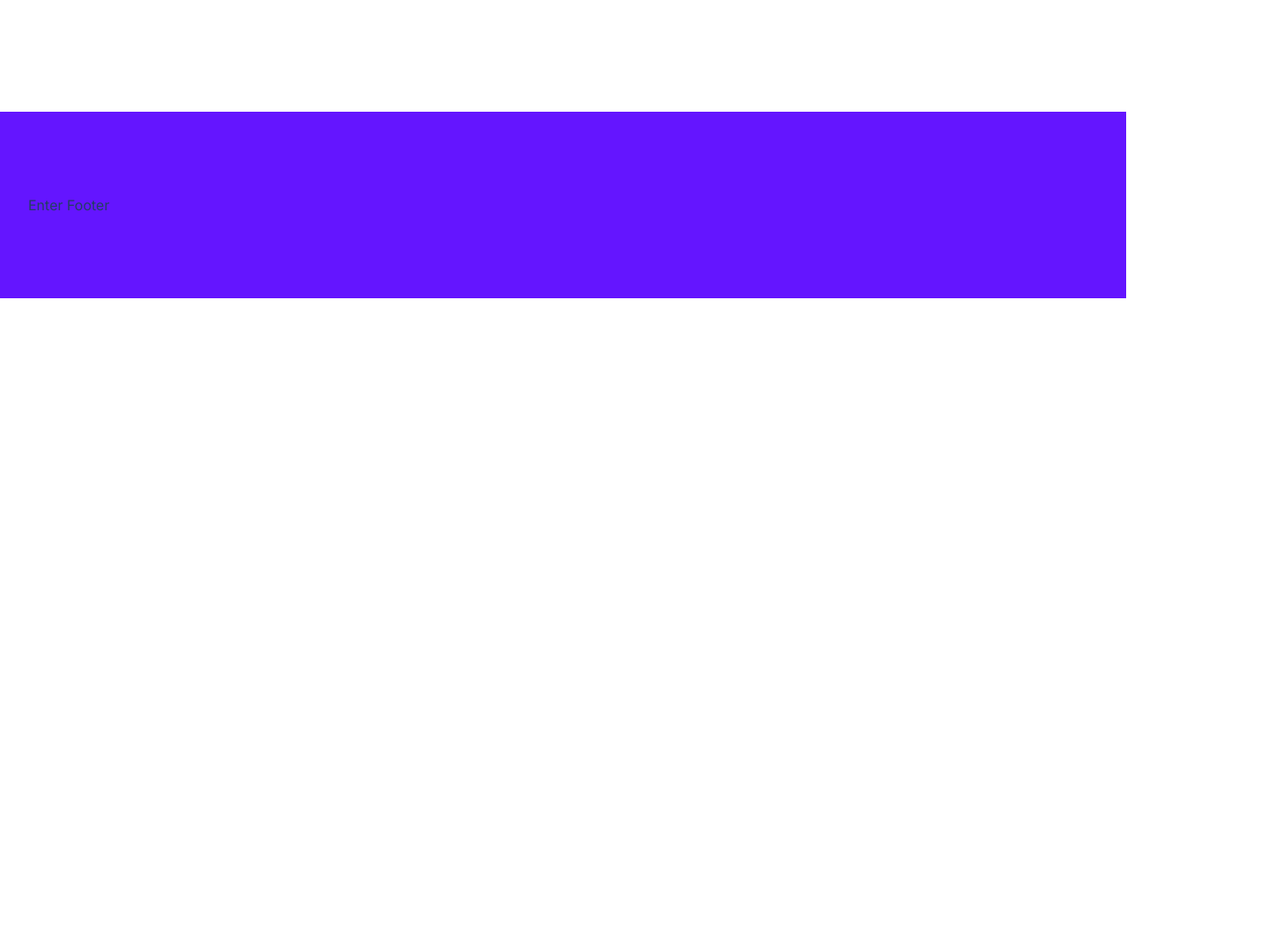
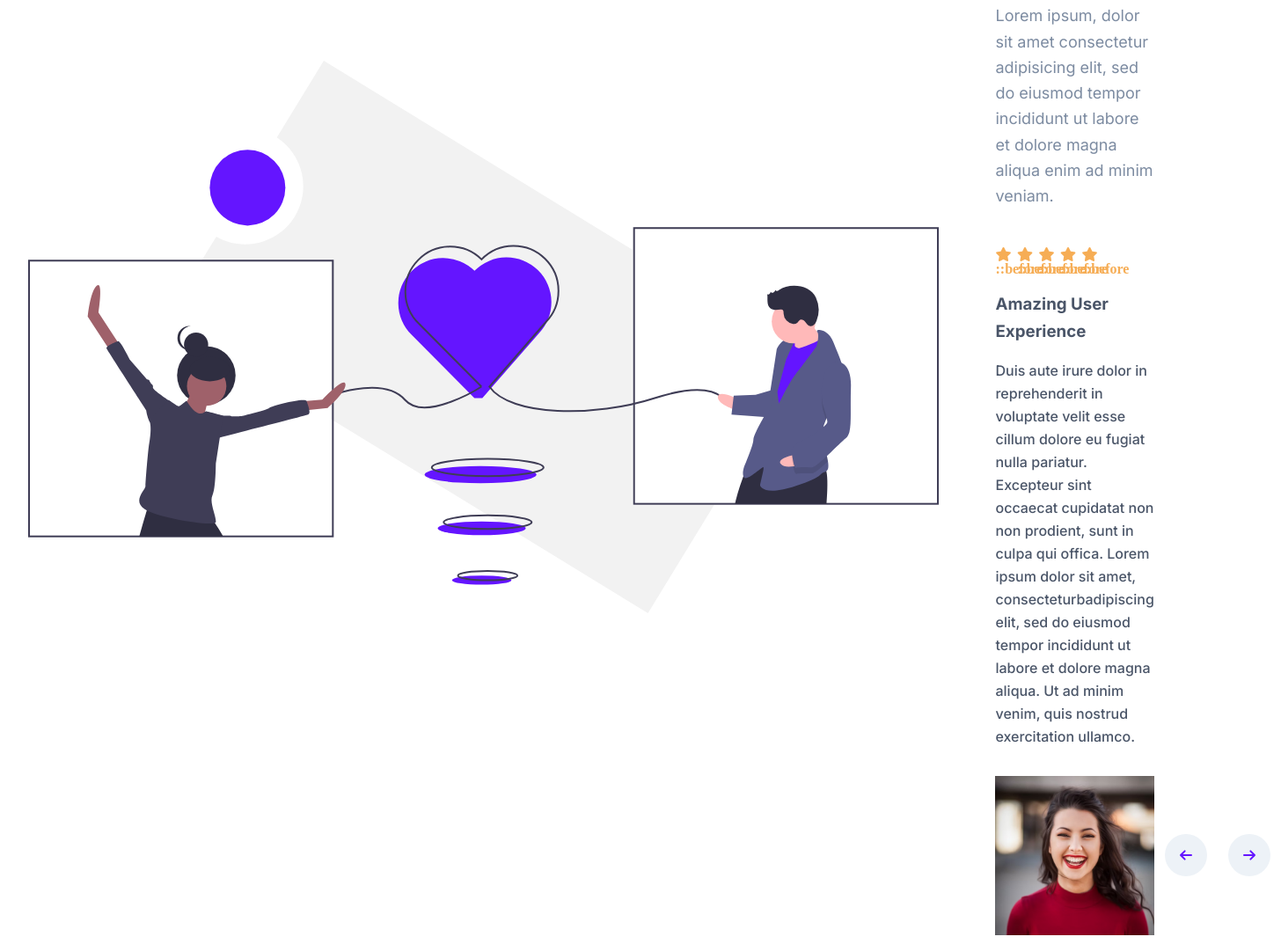
Before and after one commit to sapphire3841/treact-final-project, a plain HTML site: page index.html in a window 1280 px wide. Shown: the part 5607-6680 px from the top of the page at 88% size, 1456 px wide, since content can reach past the window. Before the commit the page ends 5946 px from the top, so only its background shows below. Drawn offline with Linux system fonts and the light colour scheme.

Commit message:
latest changes

```diff
--- a/index.html
+++ b/index.html
@@ -367,7 +367,56 @@
         <section id="testimonials">
             <div class="container">
                 <div class="row">
-                    <!--  -->Enter Testimonials Section<!--  -->
+                    <img src="./assets/love-illustration.c759090fa833369ad6ffb6eb19cacb3e.svg">
+                    <div class="testimonials__description">
+                        <div class="section__tag">testimonials</div>
+                        <h2 class="section__title">Our Clients
+                            <span class="purple">Love Us</span>
+                        </h2>
+                        <p class="section__para">Lorem ipsum, dolor sit amet consectetur adipisicing elit, sed do eiusmod tempor incididunt ut labore et dolore magna aliqua enim ad minim veniam.
+                        </p>
+                        <div class="testimonial">
+                            <div class="testimonial__rating">
+                                <i class="fas fa-star" aria-hidden="true">
+                                    ::before
+                                </i>
+                                <i class="fas fa-star" aria-hidden="true">
+                                    ::before
+                                </i>
+                                <i class="fas fa-star" aria-hidden="true">
+                                    ::before
+                                </i>
+                                <i class="fas fa-star" aria-hidden="true">
+                                    ::before
+                                </i>
+                                <i class="fas fa-star" aria-hidden="true">
+                                    ::before
+                                </i>
+                            </div>
+                            <h3 class="testimonial__title">Amazing User Experience</h3>
+                            <p class="testimonial__para">
+                                Duis aute irure dolor in reprehenderit in voluptate velit esse cillum dolore eu fugiat nulla pariatur. Excepteur sint occaecat cupidatat non non prodient, sunt in culpa qui offica. Lorem ipsum dolor sit amet, consecteturbadipiscing elit, sed do eiusmod tempor incididunt ut labore et dolore magna aliqua. Ut ad minim venim, quis nostrud exercitation ullamco.
+                            </p>
+                            <div class="testimonial__bottom">
+                                <div class="testimonial__profile">
+                                    <img src="assets/photo-1494790108377-be9c29b29330.avif">
+                                    <div class="testimonial__buttons">
+                                        <button class="testimonial__button">
+                                            <svg fill="none" stroke="rgb(100,21,255)" stroke-linecap="round" stroke-linejoin="round" stroke-width="3" viewBox="0 0 24 24">
+                                            <path d="M10 19l-7-7m0 0l7-7m-7 7h18"></path>
+                                            </svg>
+                                        </button>
+                                        <div class="divider"></div>
+                                        <button class="testimonial__button">
+                                            <svg fill="none" stroke="rgb(100,21,255)" stroke-linecap="round" stroke-linejoin="round" stroke-width="3" viewBox="0 0 24 24">
+                                            <path d="M14 5l7 7m0 0l-7 7m7-7H3"></path>
+                                            </svg>
+                                        </button>
+                                    </div>
+                                </div>
+                            </div>
+                        </div>
+                    </div>
                 </div>
             </div>
         </section>
--- a/style.css
+++ b/style.css
@@ -862,9 +862,8 @@ letter-spacing: 0.25em;
     border-bottom: 2px solid rgb(229, 231, 235);
 }
 
-
 .plan:nth-child(2) {
-    background-color: linear-gradient(135deg, rgb(76, 81, 191) 0%, rgb(102, 126, 234) 100% );
+    background: linear-gradient(135deg, rgb(76, 81, 191) 0%, rgb(102, 126, 234) 100%);
 }
 
 .plan:nth-child(2) .plan__name,
@@ -884,10 +883,17 @@ letter-spacing: 0.25em;
     background-color: #f7fafc;
 }
 
+
 .plan:nth-child(3) .plan__stripe,
 .plan:nth-child(3) .plan__button {
-color: #f7fafc;
-background-color: linear-gradient( 115deg, rggb(245, 101, 101) 0%, rgb(254, 178, 178) 100%);
+    color: #f7fafc;
+    background: linear-gradient( 115deg, rgb(245, 101, 101) 0%, rgb(254, 178, 178) 100% );
+}
+
+.plan.plan:nth-child(odd) .plan__name,
+.plan:nth-child(odd) .plan__price,
+.plan:nth-child(odd) .plan__target {
+    color: #1a202c;
 }
 
 .plans__blob {
@@ -908,9 +914,106 @@ TESTIMONIALS ↓
 */
 
 
+#testimonials .container {
+    padding-top: 6rem;
+    padding-bottom: 6rem
+}
+
 #testimonials .row {
+    margin-left: auto;
+    margin-right: auto;
+    max-width: 1280px;
     display: flex;
+    align-items: center;
+    justify-content: space-between;
 }
+
+.testimonials__img,
+.testimonials__description {
+    width: 50%;
+}
+
+.testimonials__description {
+    display: flex;
+    flex-direction: column;
+    padding-left: 64px;
+}
+
+#testimonials .section__title {
+    margin-bottom: 24px;
+    line-height: 1.25;
+}
+
+.testimonial {
+    margin-top: 40px;
+}
+
+.testimonial__rating {
+    color: rgba(246, 173, 85);
+    margin-right: 2px;
+    margin-top: 4px;
+}
+
+.fa-star {
+    color: rgb(246, 173, 85);
+    display: inline-block;
+    height: 1.25rem;
+    width: 1.25rem;
+}
+
+.testimonial__title {
+    color: #4a5568;
+    line-height: 1.625;
+    margin-top: 1rem;
+    font-weight: 700;
+}
+
+.testimonial__para {
+    margin-top: 1rem;
+    margin-bottom: 2rem;
+    font-weight: 500;
+    line-height: 1.625;
+    font-size: 16px;
+    color: rgb(74 85 104);
+}
+
+.testimonial__bottom {
+    display: flex;
+    justify-content: space-between;
+}
+
+.testimonial__profile {
+    display: flex;
+    align-items: center;
+}
+
+.testimonial__img {
+    width: 80px;
+    height: 80px;
+    border-radius: 50%;
+}
+
+.testimonial__button svg {
+    width: 16px;
+    height: 16px;
+}
+
+.testimonial__buttons {
+display: flex;
+align-items: center;
+}
+
+.testimonial__button {
+    display: flex;
+    justify-content: center;
+    align-items: center;
+    padding: 16px;
+    background: #edf2f7;
+    border-radius: 50%;
+    margin: 0 12px;
+    transition: all 300ms ease;
+}
+
 
 
 /*
@@ -972,6 +1075,12 @@ MOBILE RESPONSIVENESS ↓
     }
     .plan__button {
         max-width: none;
+    }
+    .testimonials__img {
+        width: 40%;
+    }
+    .testimonials__description {
+        width: calc(100% / 40%);
     }
 }
 
@@ -1038,6 +1147,13 @@ MOBILE RESPONSIVENESS ↓
     }
     .plan {
         margin-right: 0px;
+    }
+    #testimonials .container {
+            padding-top: 5rem;
+            padding-bottom: 5rem;
+        }
+    .testimonials__description {
+        padding-left: 48px;
     }
 }
 
```
